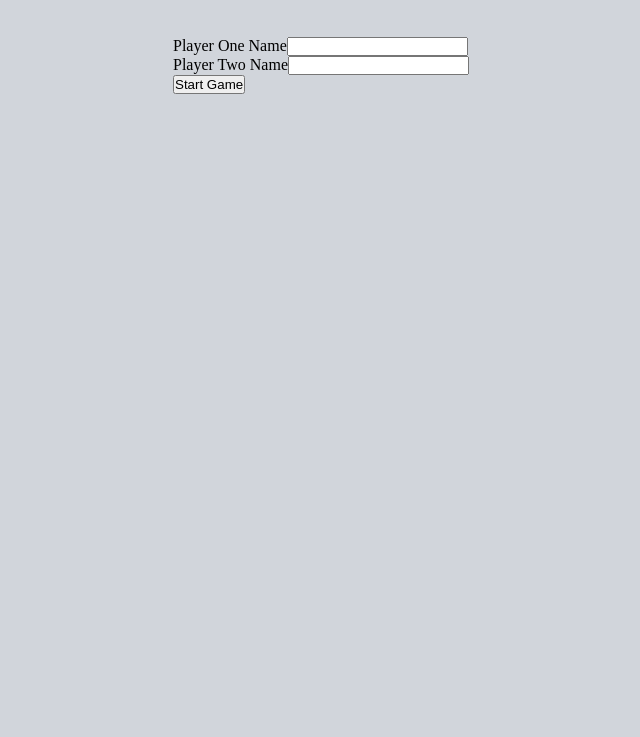
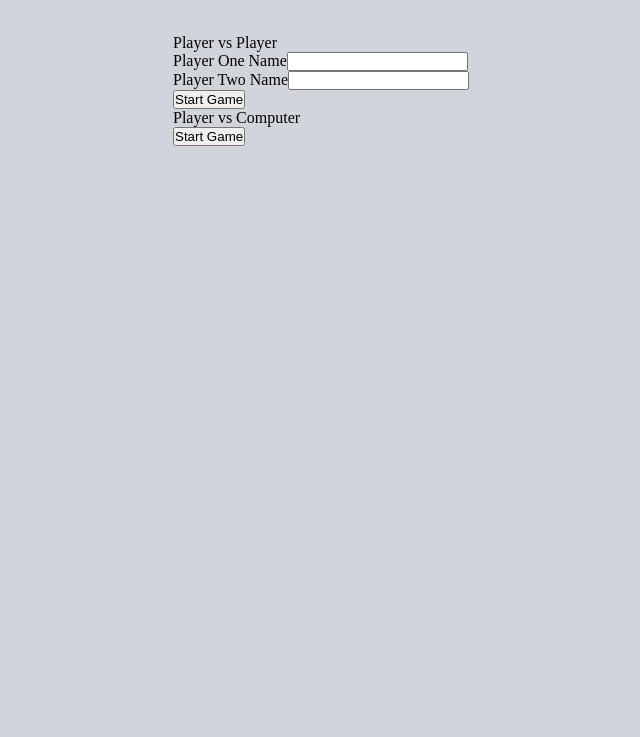
Before and after one commit to Eddie-Thiiru/tic-tac-toe, a website: page index.html in a window 1280 px wide. Shown: the part 63-800 px from the top of the page, without its empty margins (319-959 px from the left). Drawn offline with Linux system fonts and the light colour scheme.

Commit message:
Add player vs computer button

```diff
--- a/index.html
+++ b/index.html
@@ -12,7 +12,15 @@
         <h1>Tic-Tac-Toe</h1>
         <div class="turn"></div>
         <div class="winner"></div>
-        <form action="" class="game-form"></form>
+        <div class="start-screen">
+            <div class="multiple-players">
+                <p>Player vs Player</p>
+                <form action="" class="game-form"></form>
+            </div>
+            <div class="single-player">
+                <p>Player vs Computer</p>
+            </div>
+        </div>
         <div id="game-board"></div>
         <div class="restart-game"></div>
     </div>
--- a/script.js
+++ b/script.js
@@ -182,11 +182,14 @@ const DisplayController = (function () {
   const displayDiv = document.querySelector("#game-board");
   const currentPlayer = document.querySelector(".turn");
   const winner = document.querySelector(".winner");
+  const multiPlayerContainer = document.querySelector(".multiple-players");
+  const singlePlayerContainer = document.querySelector(".single-player");
   const form = document.querySelector(".game-form");
   const restart = document.querySelector(".restart-game");
   const game = GameController();
 
-  const initialDisplay = () => {
+  const startScreen = () => {
+    // Create a form for player name inputs
     const div1 = document.createElement("div");
     const div2 = document.createElement("div");
     const inputOneLabel = document.createElement("label");
@@ -203,8 +206,8 @@ const DisplayController = (function () {
     inputTwoLabel.textContent = "Player Two Name";
     inputTwo.setAttribute("type", "text");
     inputTwo.setAttribute("id", "player-two");
+    button.type = "submit";
     button.classList.add("form-button");
-    button.setAttribute("type", "submit");
     button.textContent = "Start Game";
 
     div1.appendChild(inputOneLabel);
@@ -215,13 +218,25 @@ const DisplayController = (function () {
     form.appendChild(div2);
     form.appendChild(button);
 
+    // Create a button for player vs computer option
+    const singlePlayer = document.createElement("button");
+
+    singlePlayer.type = "button";
+    singlePlayer.classList.add("computer-button");
+    singlePlayer.textContent = "Start Game";
+
+    singlePlayerContainer.appendChild(singlePlayer);
+
     function clickHandler() {
       const formButton = document.querySelector(".form-button");
 
       formButton.addEventListener("click", (e) => {
         e.preventDefault();
         game.addPlayers();
-        form.textContent = "";
+
+        multiPlayerContainer.textContent = "";
+        singlePlayerContainer.textContent = "";
+
         updateScreen();
       });
     }
@@ -291,6 +306,6 @@ const DisplayController = (function () {
     clickHandler();
   };
 
-  return { initialDisplay, updateScreen };
+  return { startScreen, updateScreen };
 })();
-DisplayController.initialDisplay();
+DisplayController.startScreen();
```
